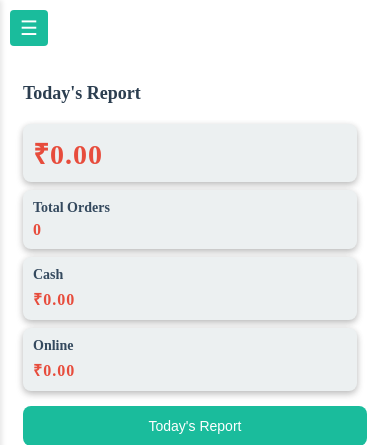
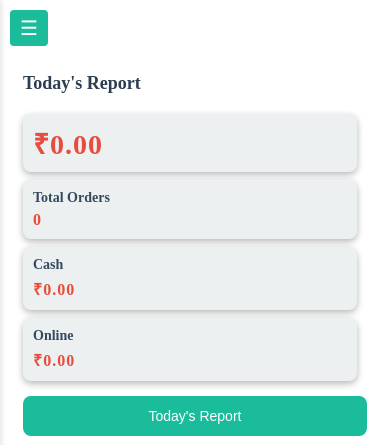
Before and after one commit to dk1604/AnnapurnaOrderManagement, a Flask app: page /order/dashboard in a window 390 px wide. Shown: the top 445 px of the page. Run offline with Flask 3, Linux system fonts and the light colour scheme; data that the repository does not hold is empty; parts of the project's set-up code (start-up, migrations or seed data) failed here and were passed over; some libraries are stand-ins or nearby versions.

Commit message:
Update dashboard.css

```diff
--- a/src/static/css/dashboard.css
+++ b/src/static/css/dashboard.css
@@ -445,6 +445,10 @@
       width: 100%;
     }
 
+    .section h2 {
+        margin-top: 5px;
+    }
+
     #total-collection-daily,
     #total-collection-custom {
         font-size: 28px;
```
